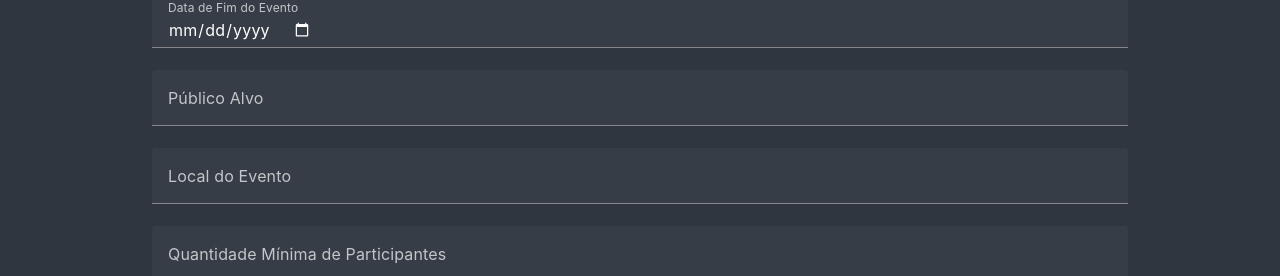
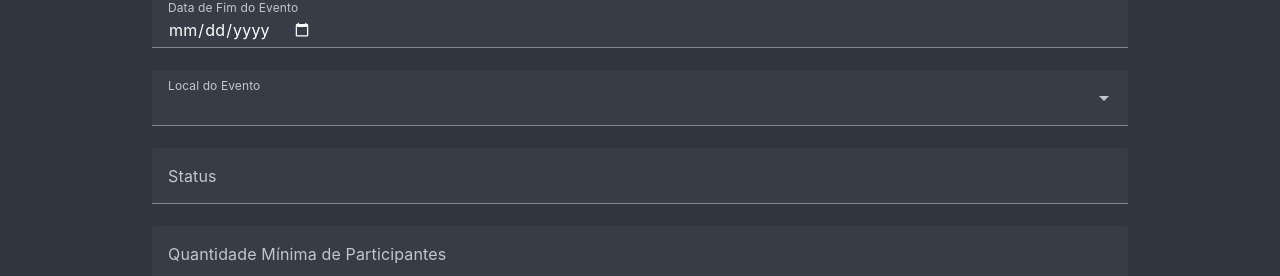
Before and after one commit to tallysdev/eventSync, a Vue app in the folder frontend/eventsync_front/: page /create-event in a window 1280 px wide. Shown: the part 361-637 px from the top of the page. Built offline with nearby package versions, Linux system fonts and the light colour scheme; no server answers.

Commit message:
feat: add combobox event local #41

```diff
--- a/frontend/eventsync_front/src/views/CreateEventPage.vue
+++ b/frontend/eventsync_front/src/views/CreateEventPage.vue
@@ -5,13 +5,21 @@
       <v-container fluid class="pa-6 d-flex flex-column align-center">
         <h1 class="form-title">Crie seu Evento</h1>
         <v-form @submit.prevent="submitForm" class="pa-3 d-flex flex-column align-center max-width-form">
-          <v-text-field v-model="eventName" label="Nome do Evento" required class="field-size"></v-text-field>
-          <v-text-field v-model="eventStartDate" label="Data de Início do Evento" type="date" required class="field-size"></v-text-field>
-          <v-text-field v-model="eventEndDate" label="Data de Fim do Evento" type="date" required class="field-size"></v-text-field>
-          <v-text-field v-model="eventPublic" label="Público Alvo" required class="field-size"></v-text-field>
-          <v-text-field v-model="eventLocation" label="Local do Evento" required class="field-size"></v-text-field>
+          <v-text-field v-model="name" label="Nome do Evento" required class="field-size"></v-text-field>
+          <v-text-field v-model="start_date" label="Data de Início do Evento" type="date" required class="field-size"></v-text-field>
+          <v-text-field v-model="end_date" label="Data de Fim do Evento" type="date" required class="field-size"></v-text-field>
+          <v-select
+            v-model="local"
+            :items="locations"
+            item-text="local_name"
+            item-value="id"
+            label="Local do Evento"
+            required
+            class="field-size"
+          ></v-select>
+          <v-text-field v-model="status" label="Status" required class="field-size"></v-text-field>
           <v-text-field
-            v-model="eventMinParticipants"
+            v-model="min_quantity"
             label="Quantidade Mínima de Participantes"
             type="number"
             required
@@ -20,7 +28,7 @@
             @keypress="validateNumberInput"
           ></v-text-field>
           <v-text-field
-            v-model="eventMaxParticipants"
+            v-model="max_quantity"
             label="Quantidade Máxima de Participantes"
             type="number"
             required
@@ -29,7 +37,7 @@
             @keypress="validateNumberInput"
           ></v-text-field>
           <v-text-field
-            v-model="eventHours"
+            v-model="hours_quantity"
             label="Quantidade de Horas"
             type="number"
             required
@@ -37,8 +45,8 @@
             min="1"
             @keypress="validateNumberInput"
           ></v-text-field>
-          <v-text-field v-model="eventType" label="Tipo do Evento" required class="field-size"></v-text-field>
-          <v-textarea v-model="eventDescription" label="Descrição do Evento" required class="field-size"></v-textarea>
+          <v-text-field v-model="event_type" label="Tipo do Evento" required class="field-size"></v-text-field>
+          <v-textarea v-model="description" label="Descrição do Evento" required class="field-size"></v-textarea>
           <v-row class="mt-4">
             <v-col cols="6" class="d-flex justify-start">
               <v-btn @click="goBack" color="secondary" class="btn-size btn-style voltar-btn" elevation="2">Voltar</v-btn>
@@ -55,22 +63,23 @@
 </template>
 
 <script setup>
-import { ref } from 'vue'
+import { ref, onMounted } from 'vue'
 import { useRouter } from 'vue-router'
 import axios from 'axios'
 import NavBar from '../components/NavBar.vue'
 import FooterVue from '../components/Footer.vue'
 
-const eventName = ref('')
-const eventStartDate = ref('')
-const eventEndDate = ref('')
-const eventDescription = ref('')
-const eventPublic = ref('')
-const eventLocation = ref('')
-const eventMinParticipants = ref('')
-const eventMaxParticipants = ref('')
-const eventHours = ref('')
-const eventType = ref('')
+const name = ref('')
+const start_date = ref('')
+const end_date = ref('')
+const max_quantity = ref('')
+const min_quantity = ref('')
+const hours_quantity = ref('')
+const description = ref('')
+const status = ref('')
+const event_type = ref('')
+const local = ref('')
+const locations = ref([])
 const router = useRouter()
 
 const validateNumberInput = (event) => {
@@ -82,16 +91,16 @@ const validateNumberInput = (event) => {
 
 const validateFields = () => {
   const fields = [
-    { value: eventName.value, message: 'Nome do Evento é obrigatório' },
-    { value: eventStartDate.value, message: 'Data de Início do Evento é obrigatória' },
-    { value: eventEndDate.value, message: 'Data de Fim do Evento é obrigatória' },
-    { value: eventPublic.value, message: 'Público Alvo é obrigatório' },
-    { value: eventLocation.value, message: 'Local do Evento é obrigatório' },
-    { value: eventMinParticipants.value && eventMinParticipants.value > 0, message: 'Quantidade Mínima de Participantes é obrigatória e deve ser maior que 0' },
-    { value: eventMaxParticipants.value && eventMaxParticipants.value > 0, message: 'Quantidade Máxima de Participantes é obrigatória e deve ser maior que 0' },
-    { value: eventHours.value && eventHours.value > 0, message: 'Quantidade de Horas é obrigatória e deve ser maior que 0' },
-    { value: eventType.value, message: 'Tipo do Evento é obrigatório' },
-    { value: eventDescription.value, message: 'Descrição do Evento é obrigatória' },
+    { value: name.value, message: 'Nome do Evento é obrigatório' },
+    { value: start_date.value, message: 'Data de Início do Evento é obrigatória' },
+    { value: end_date.value, message: 'Data de Fim do Evento é obrigatória' },
+    { value: local.value, message: 'Local do Evento é obrigatório' },
+    { value: min_quantity.value && min_quantity.value > 0, message: 'Quantidade Mínima de Participantes é obrigatória e deve ser maior que 0' },
+    { value: max_quantity.value && max_quantity.value > 0, message: 'Quantidade Máxima de Participantes é obrigatória e deve ser maior que 0' },
+    { value: hours_quantity.value && hours_quantity.value > 0, message: 'Quantidade de Horas é obrigatória e deve ser maior que 0' },
+    { value: event_type.value, message: 'Tipo do Evento é obrigatório' },
+    { value: description.value, message: 'Descrição do Evento é obrigatória' },
+    { value: status.value, message: 'Status do evento é obrigatório' },
   ]
 
   for (const field of fields) {
@@ -103,23 +112,34 @@ const validateFields = () => {
   return true
 }
 
+const fetchLocations = async () => {
+  try {
+    const response = await axios.get('http://127.0.0.1:8000/eventsync/api/v1/locals')
+    console.log('Dados da API:', response.data.results)
+    locations.value = response.data.results.map(local => local.local_name)
+  } catch (error) {
+    console.error('Erro ao buscar locais:', error)
+  }
+}
+
+
 const submitForm = async () => {
   if (!validateFields()) {
     return
   }
 
   try {
-    const response = await axios.post('http://localhost:8000/api/eventos/', {
-      nome: eventName.value,
-      dataInicio: eventStartDate.value,
-      dataFim: eventEndDate.value,
-      public: eventPublic.value,
-      location: eventLocation.value,
-      descricao: eventDescription.value,
-      minParticipants: eventMinParticipants.value,
-      maxParticipants: eventMaxParticipants.value,
-      horas: eventHours.value,
-      tipo: eventType.value
+    const response = await axios.post('http://127.0.0.1:8000/eventsync/api/v1/events/', {
+      name: name.value,
+      start_date: start_date.value,
+      end_date: end_date.value,
+      status: status.value,
+      local: locations.value,
+      description: description.value,
+      min_quantity: min_quantity.value,
+      max_quantity: max_quantity.value,
+      hours_quantity: hours_quantity.value,
+      event_type: event_type.value
     })
     console.log('Evento criado:', response.data)
     alert('Evento criado com sucesso!')
@@ -137,6 +157,10 @@ const submitForm = async () => {
 const goBack = () => {
   router.push({ name: 'home' })
 }
+
+onMounted(() => {
+  fetchLocations()
+})
 </script>
 
 <style scoped>
```
